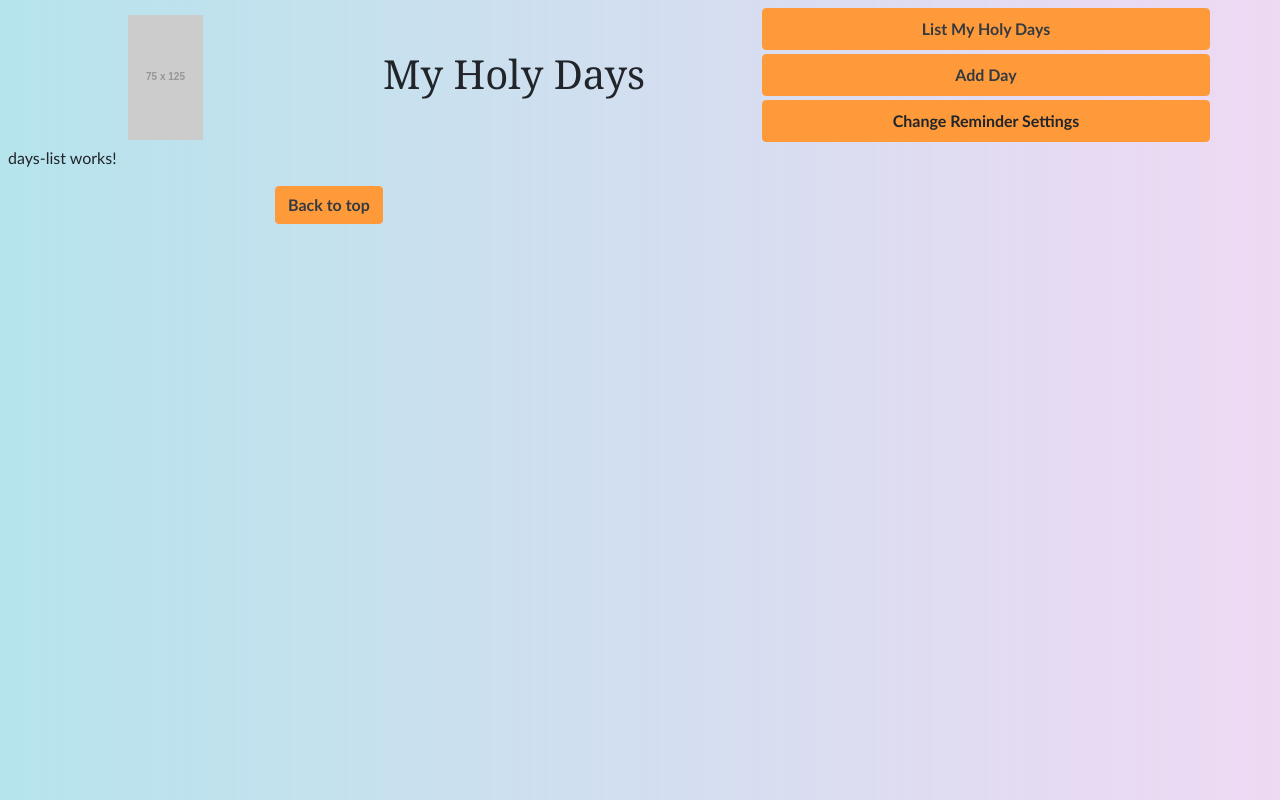
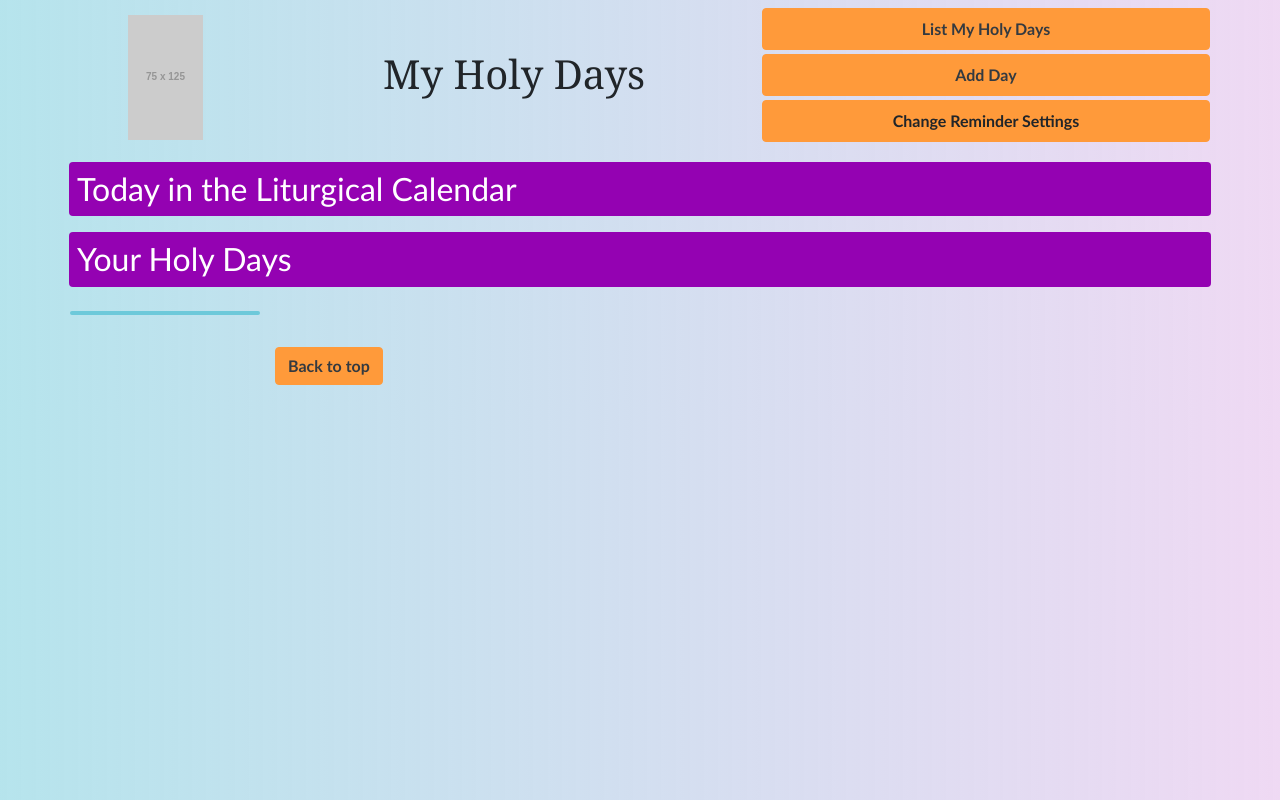
Before and after one commit to kenwrites/holy-minders, an Angular app: page / in a window 1280 px wide. Built offline with nearby package versions, Linux system fonts and the light colour scheme; no server answers; a web font is replaced by a local one.

Commit message:
Separating DaysList and MyHolyDays components.  Adding basic layout to each.

```diff
--- a/src/app/app.component.html
+++ b/src/app/app.component.html
@@ -1,6 +1,6 @@
 <app-main-header></app-main-header>
 <main>
-    <!-- <app-today></app-today> -->
-    <app-days-list></app-days-list>
+    <app-today></app-today>
+    <app-my-holy-days></app-my-holy-days>
 </main>
 <app-main-footer></app-main-footer>
--- a/src/app/app.module.ts
+++ b/src/app/app.module.ts
@@ -9,6 +9,7 @@ import { DayDetailComponent } from './day-detail/day-detail.component';
 import { TodayComponent } from './today/today.component';
 import { CelebrationComponent } from './celebration/celebration.component';
 import { DaysListComponent } from './days-list/days-list.component';
+import { MyHolyDaysComponent } from './my-holy-days/my-holy-days.component';
 
 
 @NgModule({
@@ -20,6 +21,7 @@ import { DaysListComponent } from './days-list/days-list.component';
     TodayComponent,
     CelebrationComponent,
     DaysListComponent,
+    MyHolyDaysComponent,
   ],
   imports: [
     BrowserModule,
--- a/src/app/days-list/days-list.component.html
+++ b/src/app/days-list/days-list.component.html
@@ -1,3 +1,11 @@
-<p>
-  days-list works!
-</p>
+<div class='py-3 container'>
+  <div class='row'>
+    <div class='col-2 col-left bg-complement-lightest rounded text-right pt-1 mb-3'>
+    </div><!-- /col-left -->
+    <div class='col-10 col-right'>
+
+      <!-- List goes here -->
+
+    </div><!-- /col-right  -->
+  </div> <!-- /row  -->
+</div><!-- /feast  -->
--- /dev/null
+++ b/src/app/my-holy-days/my-holy-days.component.html
@@ -0,0 +1,6 @@
+<section id="my-holy-days" aria-labelledby="my-holy-days-hdr">
+  <div class='container'>
+      <h2 id="my-holy-days-hdr" class='bg-secondary text-white p-2 rounded mt-3 mx-n3'>Your Holy Days</h2>
+  </div>
+  <app-days-list></app-days-list>
+</section>
--- /dev/null
+++ b/src/app/my-holy-days/my-holy-days.component.ts
@@ -0,0 +1,15 @@
+import { Component, OnInit } from '@angular/core';
+
+@Component({
+  selector: 'app-my-holy-days',
+  templateUrl: './my-holy-days.component.html',
+  styleUrls: ['./my-holy-days.component.scss']
+})
+export class MyHolyDaysComponent implements OnInit {
+
+  constructor() { }
+
+  ngOnInit() {
+  }
+
+}
--- a/src/app/today/today.component.html
+++ b/src/app/today/today.component.html
@@ -1,6 +1,6 @@
-<section>
+<section id="today" aria-labelledby="today-hdr">
     <div class='container'>
-        <h2 class='bg-secondary text-white p-2 rounded mt-3 mx-n3'>Today in the Liturgical Calendar</h2>
+        <h2 id="today-hdr" class='bg-secondary text-white p-2 rounded mt-3 mx-n3'>Today in the Liturgical Calendar</h2>
     </div>
     <app-day-detail *ngIf='today' [day]='today'></app-day-detail>
 </section>
```
Also changed, not shown: src/app/my-holy-days/my-holy-days.component.scss (added), 1 other file (tests, documents, lock files or other folders).
